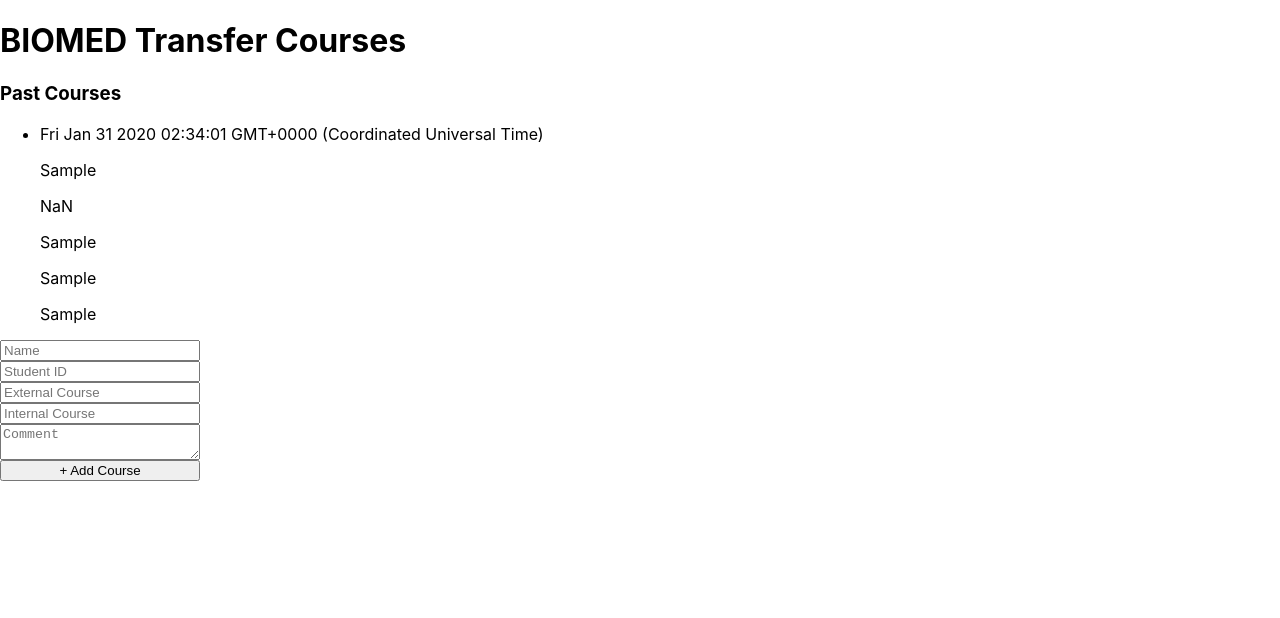
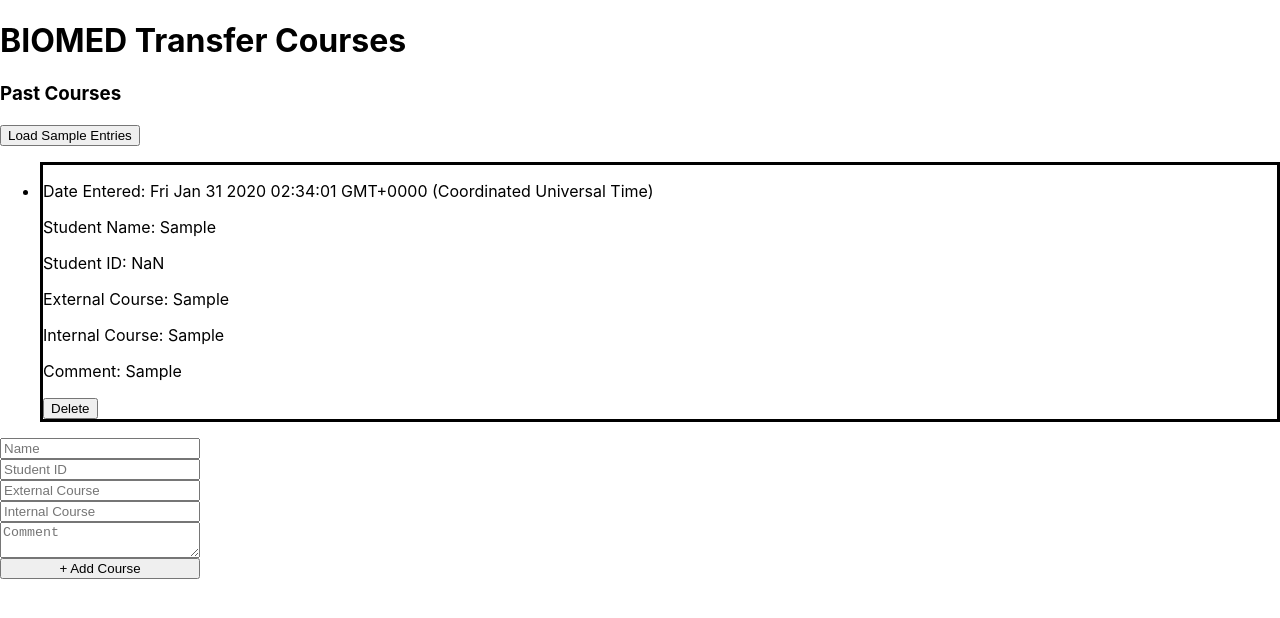
Before and after one commit to bycdiaz/cat-tracker, a React (Create React App) app: page / in a window 1280 px wide. Both pictures are taken after typing "Sample", "Sample", "Sample", "Sample", "Sample" into the empty fields and a click on the button "+ Add Course". Shown: the top 618 px of the page. Built offline with nearby package versions, Linux system fonts and the light colour scheme.

Commit message:
Adds delete button to transfer course entry.

```diff
--- a/src/components/AddCourseForm.js
+++ b/src/components/AddCourseForm.js
@@ -6,6 +6,7 @@ class Form extends React.Component {
   externalCourseRef = React.createRef();
   internalCourseRef = React.createRef();
   commentRef = React.createRef();
+  dateRef = React.createRef();
 
   createCourse = (event) => {
     event.preventDefault();
@@ -18,9 +19,6 @@ class Form extends React.Component {
       dateRef: (new Date()).toString(),
     };
     this.props.addEntry(entry);
-    console.log(entry);
-
-
     // refresh form
     event.currentTarget.reset();
   }
--- a/src/components/App.js
+++ b/src/components/App.js
@@ -2,6 +2,7 @@ import React from 'react';
 import Title from './Title.js';
 import EntryContainer from './EntryContainer.js';
 import Form from './AddCourseForm.js';
+import sampleCourses from '../sampleCourses.js';
 
 class App extends React.Component {
   state = {
@@ -19,6 +20,16 @@ class App extends React.Component {
     })
   };
 
+  deleteEntry = (key) => {
+    const entries = { ...this.state.entries };
+    entries[key] = null;
+    this.setState({entries});
+  }
+
+  loadSampleEntries = () => {
+    this.setState({entries: sampleCourses });
+  }
+
   render(){
     return (
       <React.Fragment>
@@ -26,6 +37,7 @@ class App extends React.Component {
         <EntryContainer
           title="Past Courses"
           loadSampleEntries={this.loadSampleEntries}
+          deleteEntry={this.deleteEntry}
           entries={this.state.entries}
         />
         <Form addEntry={this.addEntry} />
--- a/src/components/EntryContainer.js
+++ b/src/components/EntryContainer.js
@@ -7,12 +7,14 @@ class EntryContainer extends React.Component {
     return (
       <React.Fragment>
         <h3>{this.props.title}</h3>
+        <button onClick={this.props.loadSampleEntries}>Load Sample Entries</button>
         <ul className="entry-list">
           {Object.keys(this.props.entries).map(key => (
             <TransferCourse
               key={key}
               index={key}
               details={this.props.entries[key]}
+              deleteEntry={this.props.deleteEntry}
             />
           ))}
         </ul>
--- a/src/components/TransferCourse.js
+++ b/src/components/TransferCourse.js
@@ -13,12 +13,13 @@ class TransferCourse extends React.Component {
 
     return (
       <li className="course-entry">
-        <p>{dateRef}</p>
-        <p>{nameRef}</p>
-        <p>{stuIdRef}</p>
-        <p>{externalCourseRef}</p>
-        <p>{internalCourseRef}</p>
-        <p>{commentRef}</p>
+        <p>Date Entered: {dateRef}</p>
+        <p>Student Name: {nameRef}</p>
+        <p>Student ID: {stuIdRef}</p>
+        <p>External Course: {externalCourseRef}</p>
+        <p>Internal Course: {internalCourseRef}</p>
+        <p>Comment: {commentRef}</p>
+        <button onClick={() => this.props.deleteEntry(this.props.index)}>Delete</button>
       </li>
     )
   }
--- a/src/css/style.css
+++ b/src/css/style.css
@@ -17,3 +17,8 @@ code {
   flex-direction: column;
   width: 200px;
 }
+
+.course-entry {
+  border-style: solid;
+  border-color: black;
+}
--- a/src/sampleCourses.js
+++ b/src/sampleCourses.js
@@ -1,27 +1,27 @@
 // This is just some sample data so you don't have to think of your own!
 const sampleCourses = {
   course1: {
-    comment: "Does this work",
-    date: 'Date Thu Jan 30 2020 20:08:16 GMT-0500 (Eastern Standard Time)',
-    externalCourse: "ENGL 300",
+    commentRef: "Does this work",
+    dateRef: 'Date Thu Jan 30 2020 20:08:16 GMT-0500 (Eastern Standard Time)',
+    externalCourseRef: "ENGL 300",
     internalCourseRef: "ENGL 499",
     nameRef: "Howard",
     stuIdRef: 432432432,
   },
 
   course2: {
-    comment: "Testing",
-    date: 'Date Thu Jan 30 2020 20:08:16 GMT-0500 (Eastern Standard Time)',
-    externalCourse: "MATH 099",
+    commentRef: "Testing",
+    dateRef: 'Date Thu Jan 30 2020 20:08:16 GMT-0500 (Eastern Standard Time)',
+    externalCourseRef: "MATH 099",
     internalCourseRef: "MATH 200",
     nameRef: "Carlos",
     stuIdRef: 1231233,
   },
 
   course3: {
-    comment: "Check",
-    date: 'Date Thu Jan 30 2020 20:08:16 GMT-0500 (Eastern Standard Time)',
-    externalCourse: "HIST 101",
+    commentRef: "Check",
+    dateRef: 'Date Thu Jan 30 2020 20:08:16 GMT-0500 (Eastern Standard Time)',
+    externalCourseRef: "HIST 101",
     internalCourseRef: "HIST 399",
     nameRef: "Tina",
     stuIdRef: 989032423,
```
